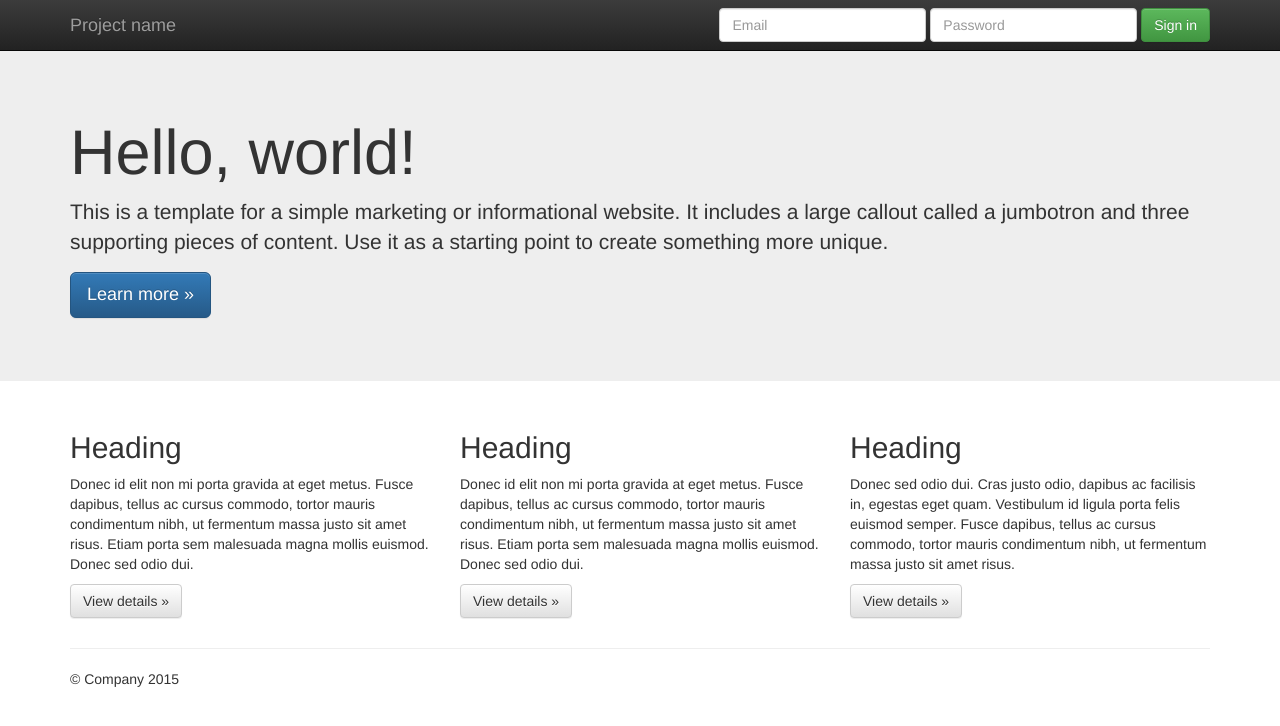
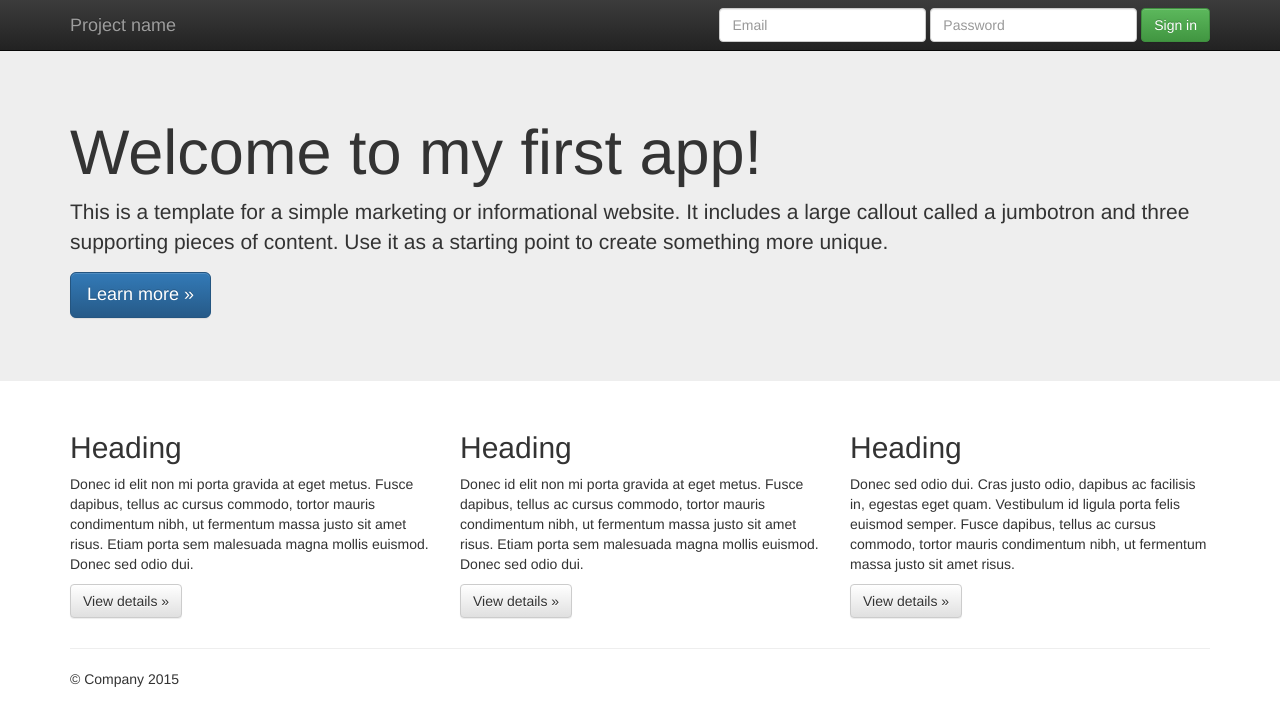
Before and after one commit to ajab2/WebApp01, a plain HTML site: page index.html in a window 1280 px wide. Drawn offline with nearby package versions, Linux system fonts and the light colour scheme.

Commit message:
Updated Helloworld Title

```diff
--- a/index.html
+++ b/index.html
@@ -55,7 +55,7 @@
     <!-- Main jumbotron for a primary marketing message or call to action -->
     <div class="jumbotron">
       <div class="container">
-        <h1>Hello, world!</h1>
+        <h1>Welcome to my first app!</h1>
         <p>This is a template for a simple marketing or informational website. It includes a large callout called a jumbotron and three supporting pieces of content. Use it as a starting point to create something more unique.</p>
         <p><a class="btn btn-primary btn-lg" href="#" role="button">Learn more &raquo;</a></p>
       </div>
```
